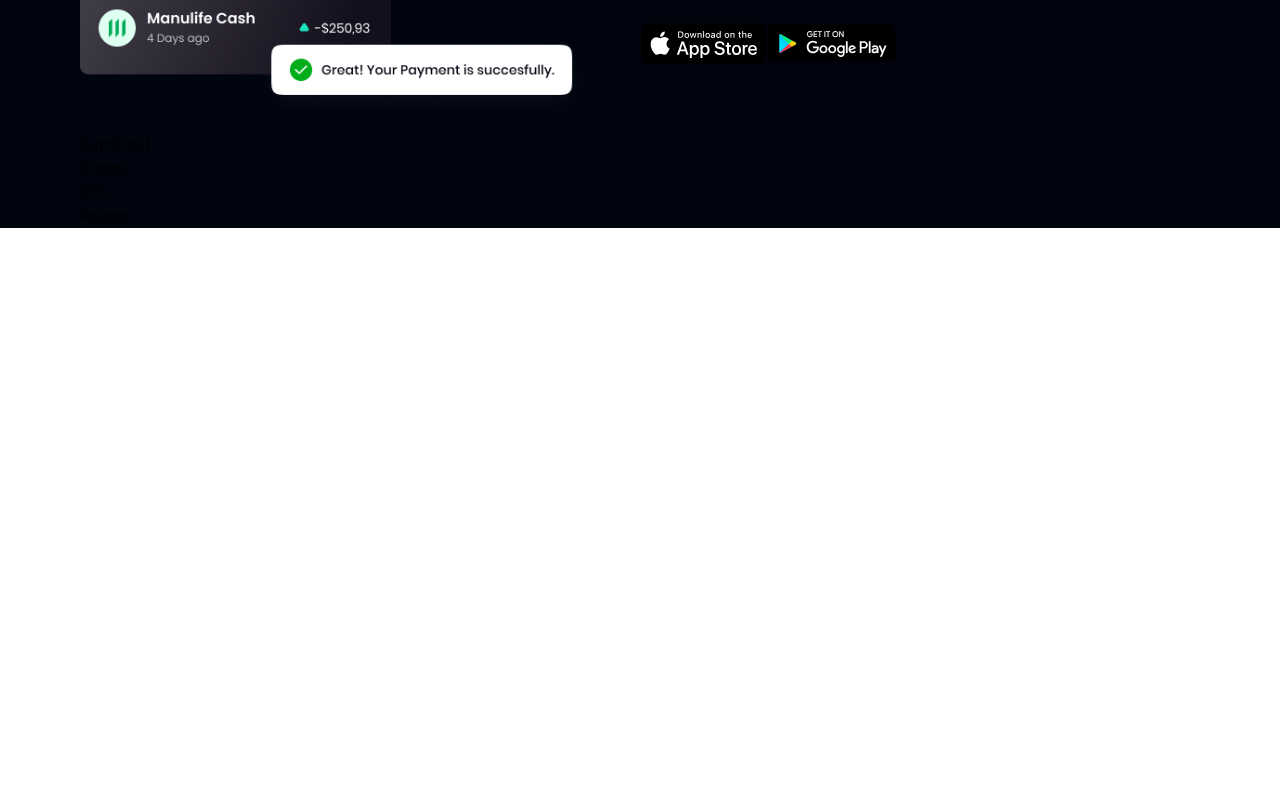
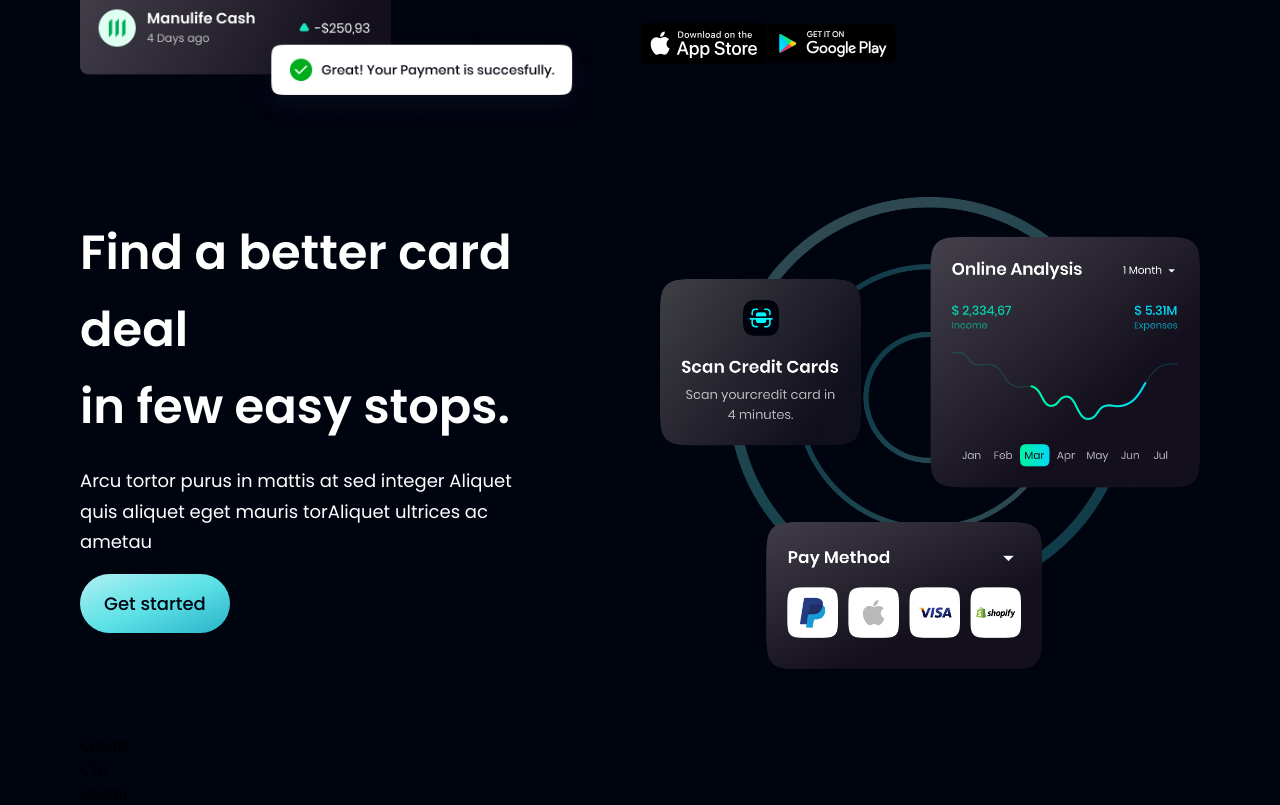
Before and after one commit to Aminehariri/Bank_App, a React (Create React App) app: page / in a window 1280 px wide. Shown: the part 1860-2665 px from the top of the page. Before the commit the page ends 2088 px from the top, so only its background shows below. Built offline with nearby package versions, Linux system fonts and the light colour scheme; the HTML template or start-up script is replaced by a standard one.

Commit message:
starts the testimonials section

```diff
--- a/src/components/CardDeal.jsx
+++ b/src/components/CardDeal.jsx
@@ -1,7 +1,27 @@
 import React from 'react'
+import { card } from '../assets'
+import styles ,{layout} from '../style'
+import Button from './Button'
+
+
+
+
 
 export default function CardDeal() {
   return (
-    <div>CardDeal</div>
+    <section className={layout.section}>
+      <div className={layout.sectionInfo}>
+        <h2 className={styles.heading2}>
+          Find a better card deal <br className='sm:block hidden'/> in few easy stops.
+        </h2>
+        <p className={`${styles.paragraph} max-w-[470px] mt-5 text-white `}> Arcu tortor purus in mattis at sed integer  Aliquet quis aliquet eget mauris torAliquet ultrices ac ametau </p>
+        <Button  styles='mt-10'/>
+      </div>
+
+      <div className={layout.sectionImg}>
+        <img src={card} alt="card" className='w-[100%] h-[100%]' />
+      </div>
+
+    </section>
   )
 }
```
